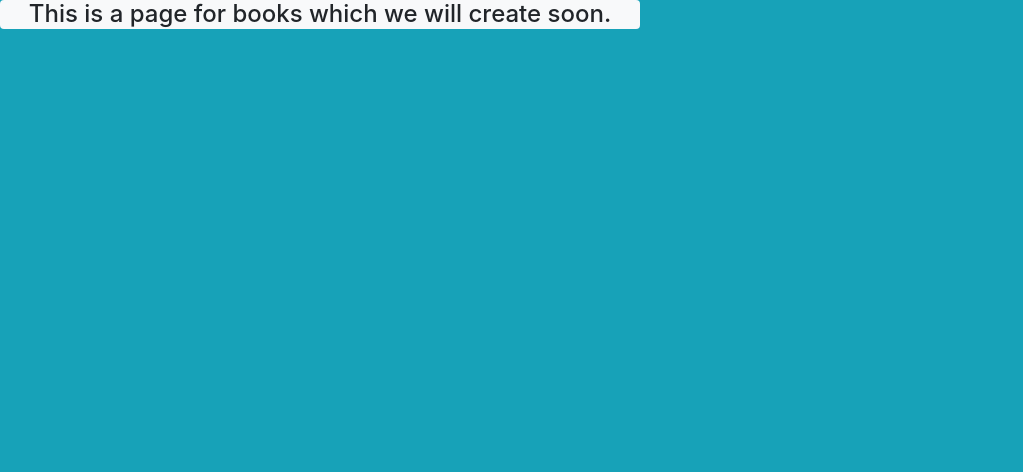
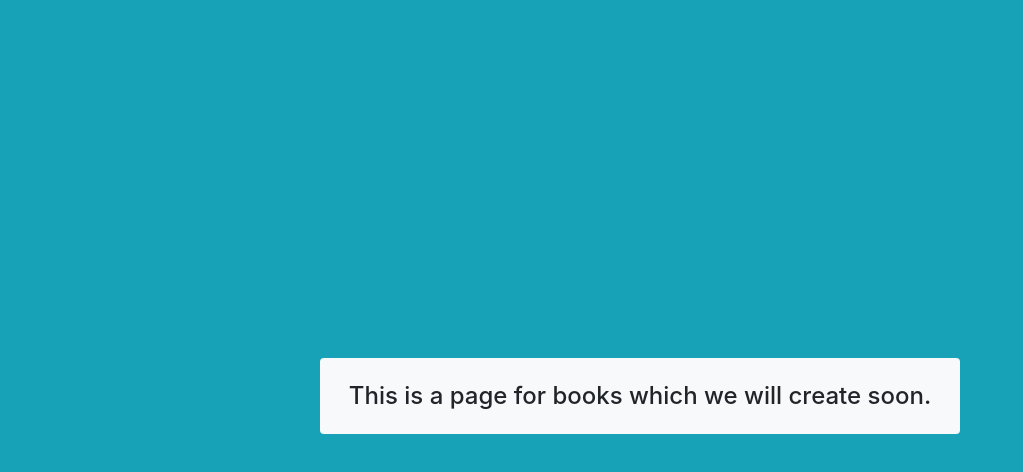
Before and after one commit to Miscellaneous-Pk/Books, a plain HTML site: page index.html in a window 1280 px wide. Shown: the whole page, without its empty margins (0-1023 px from the left). Drawn offline with nearby package versions, Linux system fonts and the light colour scheme.

Commit message:
Center Box in Page

```diff
--- a/index.html
+++ b/index.html
@@ -13,15 +13,19 @@
 </head>
 
 <body class="bg-info">
-  <div class="bg-light rounded w-50 h-50">
-    <h4 class="text-center">This is a page for books which we will create soon.</h4>
+  <div id="mainBlock" class="text-center d-flex align-items-center justify-content-center">
+    <h4 class="bg-light w-50 mx-auto p-4 rounded">This is a page for books which we will create soon.</h4>
   </div>
 
   <!-- Optional JavaScript -->
   <!-- jQuery first, then Popper.js, then Bootstrap JS -->
-  <script src="https://code.jquery.com/jquery-3.2.1.slim.min.js" integrity="sha384-KJ3o2DKtIkvYIK3UENzmM7KCkRr/rE9/Qpg6aAZGJwFDMVNA/GpGFF93hXpG5KkN" crossorigin="anonymous"></script>
+  <script src="https://code.jquery.com/jquery-3.3.1.js" integrity="sha256-2Kok7MbOyxpgUVvAk/HJ2jigOSYS2auK4Pfzbm7uH60=" crossorigin="anonymous"></script>
   <script src="https://cdnjs.cloudflare.com/ajax/libs/popper.js/1.12.9/umd/popper.min.js" integrity="sha384-ApNbgh9B+Y1QKtv3Rn7W3mgPxhU9K/ScQsAP7hUibX39j7fakFPskvXusvfa0b4Q" crossorigin="anonymous"></script>
   <script src="https://maxcdn.bootstrapcdn.com/bootstrap/4.0.0/js/bootstrap.min.js" integrity="sha384-JZR6Spejh4U02d8jOt6vLEHfe/JQGiRRSQQxSfFWpi1MquVdAyjUar5+76PVCmYl" crossorigin="anonymous"></script>
+
+  <script>
+    let docht = $(window).height();
+    $('#mainBlock').height(docht);
+  </script>
 </body>
-
 </html>
```
